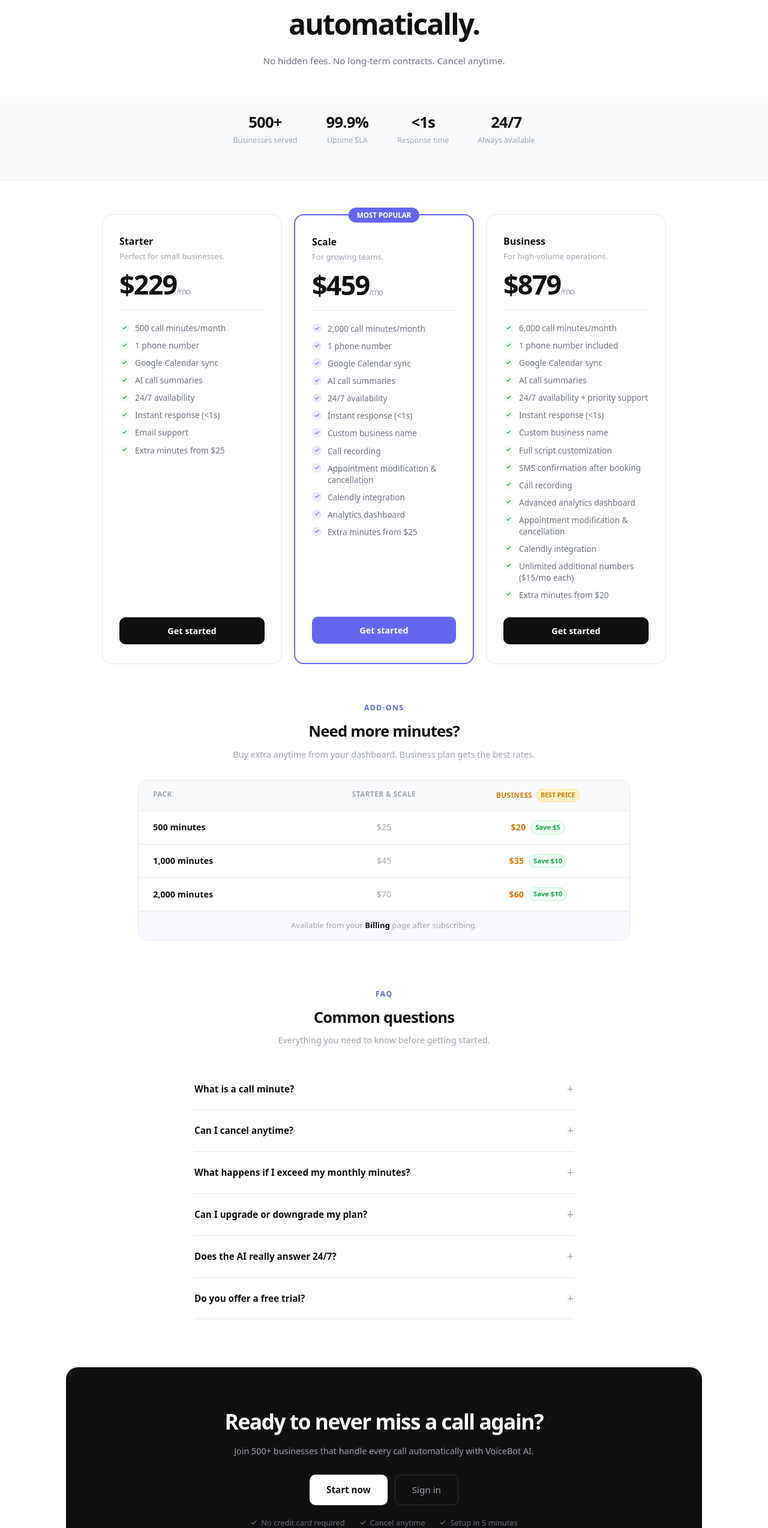
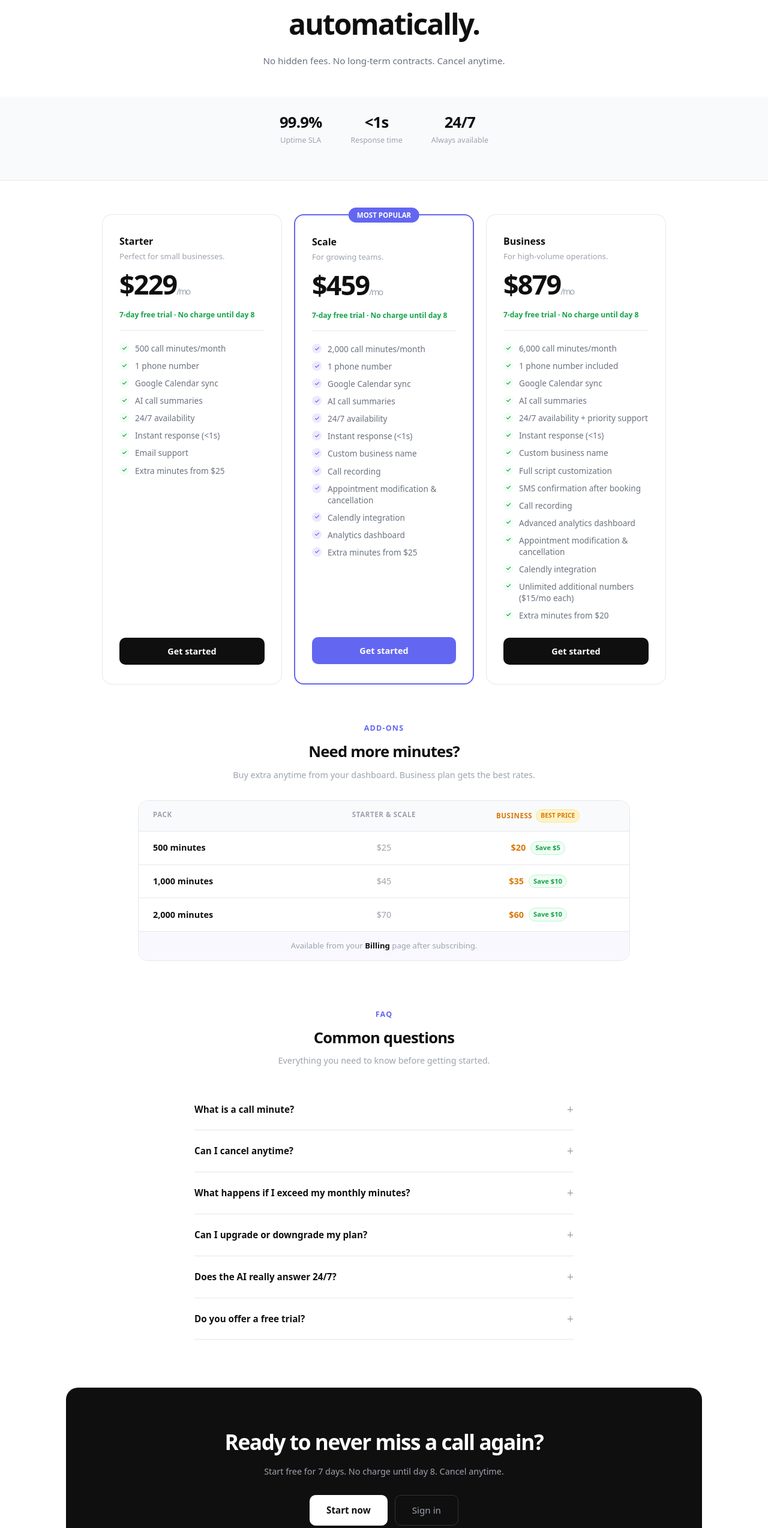
Before and after one commit to ilian94/dashboard-saas, a Next.js app: page /pricing in a window 1280 px wide. Shown: the part 253-2800 px from the top of the page at 60% size. Built offline with nearby package versions, Linux system fonts and the light colour scheme; no server answers.

Commit message:
pricing update

```diff
--- a/app/pricing/page.js
+++ b/app/pricing/page.js
@@ -89,7 +89,7 @@ const faqs = [
   { q: 'What happens if I exceed my monthly minutes?', a: 'Your AI agent keeps running. You can purchase extra minute packs directly from your Billing page. Business plan members get the best per-minute rates.' },
   { q: 'Can I upgrade or downgrade my plan?', a: 'Absolutely. You can upgrade or downgrade at any time. Upgrades take effect immediately; downgrades apply at the start of your next billing cycle.' },
   { q: 'Does the AI really answer 24/7?', a: 'Yes. Your VoiceBot AI agent is always on. It handles calls during nights, weekends, and holidays with the same quality as business hours, with an average response time under 1 second.' },
-  { q: 'Do you offer a free trial?', a: "We don't currently offer a free trial, but you can reach out to our team for a live demo tailored to your business before committing to a plan." },
+  { q: 'Do you offer a free trial?', a: "Yes! Every plan includes a 7-day free trial. No charge until day 8. Cancel anytime before and you won't be billed." },
 ];
 
 const PLAN_RANK = { starter: 1, scale: 2, business: 3 };
@@ -173,7 +173,6 @@ export default function PricingPage() {
       {/* STATS */}
       <div style={{ display: 'flex', justifyContent: 'center', gap: '48px', padding: '24px 20px 56px', flexWrap: 'wrap', borderBottom: `1px solid ${C.border}`, background: C.bgSecondary, marginBottom: '56px' }}>
         {[
-          { value: '500+', label: 'Businesses served' },
           { value: '99.9%', label: 'Uptime SLA' },
           { value: '<1s', label: 'Response time' },
           { value: '24/7', label: 'Always available' },
@@ -205,6 +204,9 @@ export default function PricingPage() {
               <div style={{ fontSize: '2.8rem', fontWeight: 700, letterSpacing: '-0.04em', lineHeight: 1, color: C.text, marginBottom: '20px' }}>
                 {plan.price}<span style={{ fontSize: '0.9rem', color: C.textMuted, fontWeight: 400 }}>/mo</span>
               </div>
+              <p style={{ fontSize: '0.75rem', color: '#16a34a', fontWeight: 600, marginBottom: '16px' }}>
+  7-day free trial · No charge until day 8
+</p>
 
               <div style={{ height: '1px', background: C.border, margin: '0 0 20px' }} />
 
@@ -284,7 +286,7 @@ export default function PricingPage() {
       {/* CTA FINAL */}
       <div style={{ margin: '0 auto 80px', background: C.text, borderRadius: '20px', textAlign: 'center', padding: '64px 40px', maxWidth: '1060px' }}>
         <h2 style={{ fontSize: 'clamp(1.6rem, 3vw, 2.2rem)', fontWeight: 700, letterSpacing: '-0.04em', marginBottom: '12px', color: '#fff' }}>Ready to never miss a call again?</h2>
-        <p style={{ color: '#9ca3af', marginBottom: '28px', fontSize: '0.9rem' }}>Join 500+ businesses that handle every call automatically with VoiceBot AI.</p>
+        <p style={{ color: '#9ca3af', marginBottom: '28px', fontSize: '0.9rem' }}>Start free for 7 days. No charge until day 8. Cancel anytime.</p>
         <div style={{ display: 'flex', gap: '12px', justifyContent: 'center', flexWrap: 'wrap' }}>
           <button onClick={() => router.push('/register')} style={{ background: '#fff', color: C.text, border: 'none', fontWeight: 700, fontSize: '0.95rem', padding: '13px 28px', borderRadius: '10px', cursor: 'pointer', fontFamily: "'DM Sans', system-ui, sans-serif" }}>Start now</button>
           <button onClick={() => router.push('/login')} style={{ background: 'transparent', color: '#9ca3af', border: '1px solid #333', fontWeight: 500, fontSize: '0.95rem', padding: '13px 28px', borderRadius: '10px', cursor: 'pointer', fontFamily: "'DM Sans', system-ui, sans-serif" }}>Sign in</button>
```
